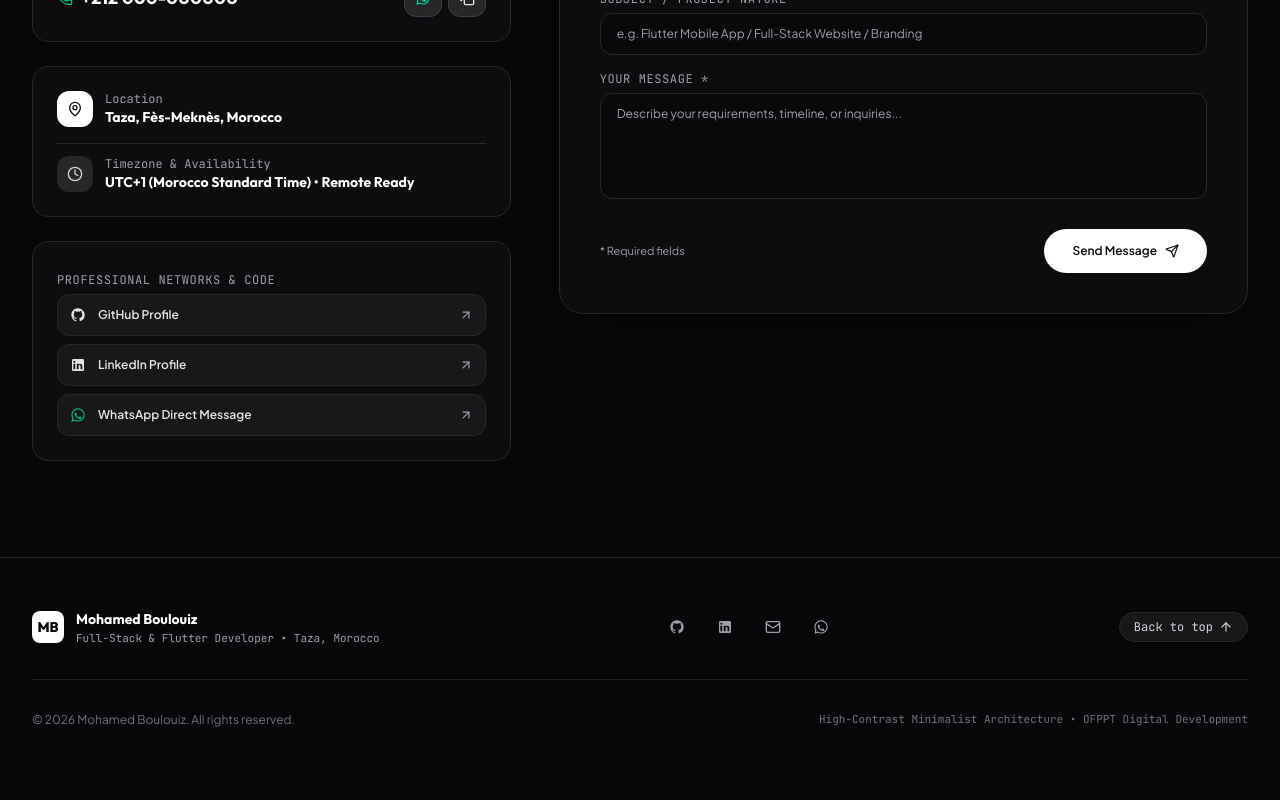
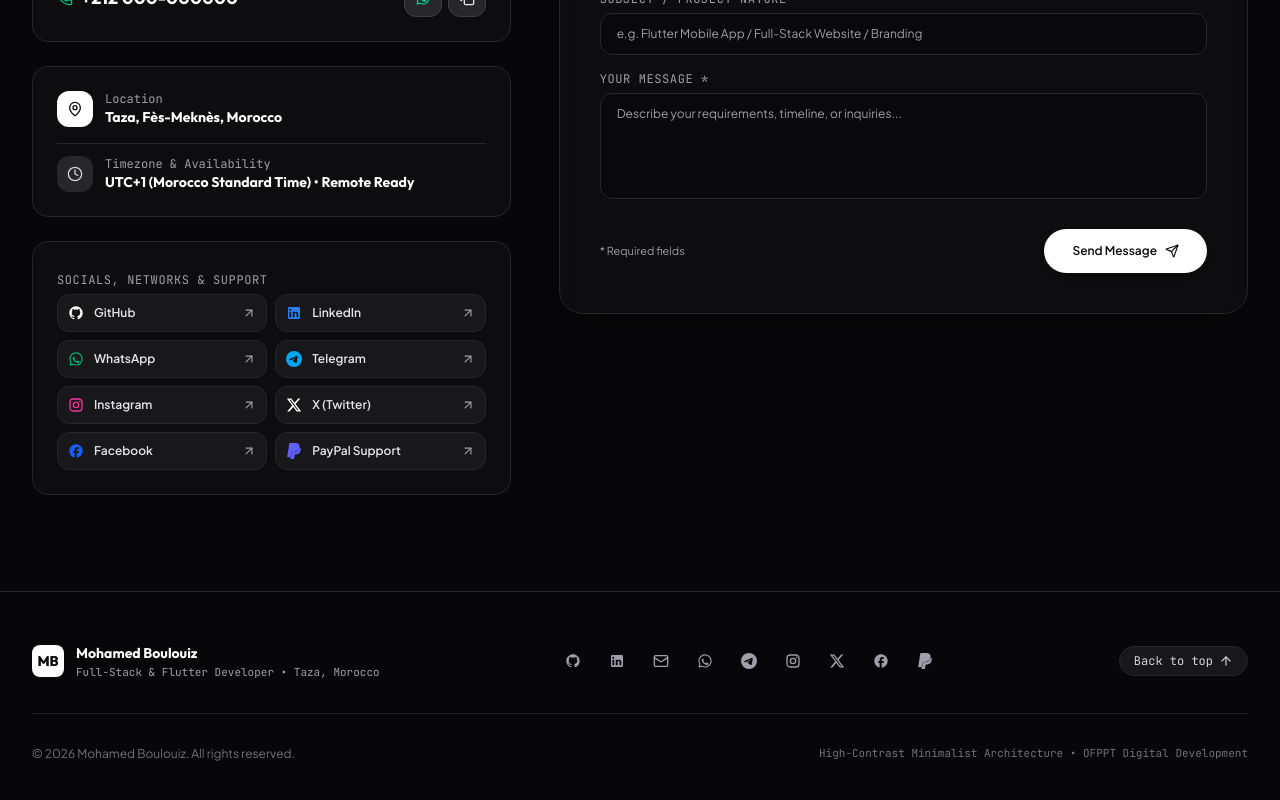
Before and after one commit to boulouizsimohamed-tech/mohamed-boulouiz-portfolio, a React (Vite) app: page / in a window 1280 px wide. Shown: the part 7220-8020 px from the top of the page. Before the commit the page ends 7996 px from the top, so only its background shows below. Built offline with nearby package versions, Linux system fonts and the light colour scheme; no server answers.

Commit message:
feat(socials): add Instagram, X, Telegram, Facebook, and PayPal links to Contact and Footer

```diff
--- a/src/components/Contact.jsx
+++ b/src/components/Contact.jsx
@@ -3,7 +3,10 @@ import {
   Mail, MapPin, Send, Check, Copy, ExternalLink,
   MessageSquare, Clock, ArrowUpRight, Phone
 } from 'lucide-react';
-import { GithubIcon, LinkedinIcon, WhatsAppIcon } from './Icons';
+import {
+  GithubIcon, LinkedinIcon, WhatsAppIcon, InstagramIcon,
+  XIcon, TelegramIcon, FacebookIcon, PaypalIcon
+} from './Icons';
 import { profileData } from '../data/profile';
 import ScrollReveal from './ScrollReveal';
 
@@ -215,48 +218,34 @@ export default function Contact() {
             {/* Social Channels Cluster */}
             <div className="p-6 rounded-2xl border border-zinc-200 dark:border-zinc-800 bg-zinc-50 dark:bg-zinc-900/40 space-y-3">
               <span className="text-xs font-mono-accent uppercase tracking-wider text-zinc-500 dark:text-zinc-400">
-                Professional Networks & Code
+                Socials, Networks & Support
               </span>
 
-              <div className="space-y-2 pt-1">
+              <div className="grid grid-cols-1 sm:grid-cols-2 gap-2 pt-1">
+                {[
+                  { label: 'GitHub', href: profileData.socials.github, Icon: GithubIcon, iconColor: 'text-zinc-900 dark:text-white' },
+                  { label: 'LinkedIn', href: profileData.socials.linkedin, Icon: LinkedinIcon, iconColor: 'text-blue-500' },
+                  { label: 'WhatsApp', href: profileData.socials.whatsapp, Icon: WhatsAppIcon, iconColor: 'text-emerald-500' },
+                  { label: 'Telegram', href: profileData.socials.telegram, Icon: TelegramIcon, iconColor: 'text-sky-500' },
+                  { label: 'Instagram', href: profileData.socials.instagram, Icon: InstagramIcon, iconColor: 'text-pink-500' },
+                  { label: 'X (Twitter)', href: profileData.socials.x, Icon: XIcon, iconColor: 'text-zinc-900 dark:text-white' },
+                  { label: 'Facebook', href: profileData.socials.facebook, Icon: FacebookIcon, iconColor: 'text-blue-600' },
+                  { label: 'PayPal Support', href: profileData.socials.paypal, Icon: PaypalIcon, iconColor: 'text-indigo-500' },
+                ].map(({ label, href, Icon, iconColor }) => (
                   <a
-                  href={profileData.socials.github}
+                    key={label}
+                    href={href}
                     target="_blank"
                     rel="noopener noreferrer"
-                  className="flex items-center justify-between p-3 rounded-xl border border-zinc-200 dark:border-zinc-800 bg-white dark:bg-zinc-900 text-zinc-800 dark:text-zinc-200 hover:border-zinc-400 dark:hover:border-zinc-600 transition-colors"
+                    className="flex items-center justify-between p-2.5 rounded-xl border border-zinc-200 dark:border-zinc-800 bg-white dark:bg-zinc-900 text-zinc-800 dark:text-zinc-200 hover:border-zinc-400 dark:hover:border-zinc-600 transition-colors"
                   >
-                  <div className="flex items-center gap-3">
-                    <GithubIcon className="w-4 h-4" />
-                    <span className="text-xs font-semibold">GitHub Profile</span>
+                    <div className="flex items-center gap-2.5 min-w-0">
+                      <Icon className={`w-4 h-4 shrink-0 ${iconColor}`} />
+                      <span className="text-xs font-semibold truncate">{label}</span>
                     </div>
-                  <ArrowUpRight className="w-3.5 h-3.5 text-zinc-400" />
+                    <ArrowUpRight className="w-3.5 h-3.5 text-zinc-400 shrink-0" />
                   </a>
-
-                <a
-                  href={profileData.socials.linkedin}
-                  target="_blank"
-                  rel="noopener noreferrer"
-                  className="flex items-center justify-between p-3 rounded-xl border border-zinc-200 dark:border-zinc-800 bg-white dark:bg-zinc-900 text-zinc-800 dark:text-zinc-200 hover:border-zinc-400 dark:hover:border-zinc-600 transition-colors"
-                >
-                  <div className="flex items-center gap-3">
-                    <LinkedinIcon className="w-4 h-4" />
-                    <span className="text-xs font-semibold">LinkedIn Profile</span>
-                  </div>
-                  <ArrowUpRight className="w-3.5 h-3.5 text-zinc-400" />
-                </a>
-
-                <a
-                  href={profileData.socials.whatsapp}
-                  target="_blank"
-                  rel="noopener noreferrer"
-                  className="flex items-center justify-between p-3 rounded-xl border border-zinc-200 dark:border-zinc-800 bg-white dark:bg-zinc-900 text-zinc-800 dark:text-zinc-200 hover:border-zinc-400 dark:hover:border-zinc-600 transition-colors"
-                >
-                  <div className="flex items-center gap-3">
-                    <WhatsAppIcon className="w-4 h-4 text-emerald-500" />
-                    <span className="text-xs font-semibold">WhatsApp Direct Message</span>
-                  </div>
-                  <ArrowUpRight className="w-3.5 h-3.5 text-zinc-400" />
-                </a>
+                ))}
               </div>
             </div>
             </ScrollReveal>
--- a/src/components/Footer.jsx
+++ b/src/components/Footer.jsx
@@ -1,6 +1,9 @@
 import React from 'react';
 import { ArrowUp, Heart, Mail, MessageSquare } from 'lucide-react';
-import { GithubIcon, LinkedinIcon, WhatsAppIcon } from './Icons';
+import {
+  GithubIcon, LinkedinIcon, WhatsAppIcon, InstagramIcon,
+  XIcon, TelegramIcon, FacebookIcon, PaypalIcon
+} from './Icons';
 import { profileData } from '../data/profile';
 
 export default function Footer() {
@@ -30,41 +33,29 @@ export default function Footer() {
           </div>
 
           {/* Social Icons */}
-          <div className="flex items-center gap-4 text-zinc-600 dark:text-zinc-400">
-            <a
-              href={profileData.socials.github}
-              target="_blank"
-              rel="noopener noreferrer"
-              aria-label="GitHub Profile"
-              className="p-2 rounded-full hover:bg-zinc-200 dark:hover:bg-zinc-800 hover:text-zinc-950 dark:hover:text-white transition-colors"
-            >
-              <GithubIcon className="w-4 h-4" />
-            </a>
-            <a
-              href={profileData.socials.linkedin}
-              target="_blank"
-              rel="noopener noreferrer"
-              aria-label="LinkedIn Profile"
-              className="p-2 rounded-full hover:bg-zinc-200 dark:hover:bg-zinc-800 hover:text-zinc-950 dark:hover:text-white transition-colors"
-            >
-              <LinkedinIcon className="w-4 h-4" />
-            </a>
-            <a
-              href={`mailto:${profileData.socials.email}`}
-              aria-label="Send Email"
-              className="p-2 rounded-full hover:bg-zinc-200 dark:hover:bg-zinc-800 hover:text-zinc-950 dark:hover:text-white transition-colors"
-            >
-              <Mail className="w-4 h-4" />
-            </a>
-            <a
-              href={profileData.socials.whatsapp}
-              target="_blank"
-              rel="noopener noreferrer"
-              aria-label="WhatsApp Message"
-              className="p-2 rounded-full hover:bg-zinc-200 dark:hover:bg-zinc-800 hover:text-zinc-950 dark:hover:text-white transition-colors"
-            >
-              <WhatsAppIcon className="w-4 h-4" />
-            </a>
+          <div className="flex flex-wrap items-center justify-center gap-2 sm:gap-3 text-zinc-600 dark:text-zinc-400">
+            {[
+              { href: profileData.socials.github, label: 'GitHub Profile', Icon: GithubIcon, external: true },
+              { href: profileData.socials.linkedin, label: 'LinkedIn Profile', Icon: LinkedinIcon, external: true },
+              { href: `mailto:${profileData.socials.email}`, label: 'Send Email', Icon: Mail, external: false },
+              { href: profileData.socials.whatsapp, label: 'WhatsApp Message', Icon: WhatsAppIcon, external: true },
+              { href: profileData.socials.telegram, label: 'Telegram', Icon: TelegramIcon, external: true },
+              { href: profileData.socials.instagram, label: 'Instagram', Icon: InstagramIcon, external: true },
+              { href: profileData.socials.x, label: 'X (Twitter)', Icon: XIcon, external: true },
+              { href: profileData.socials.facebook, label: 'Facebook', Icon: FacebookIcon, external: true },
+              { href: profileData.socials.paypal, label: 'PayPal Support', Icon: PaypalIcon, external: true },
+            ].map(({ href, label, Icon, external }) => (
+              <a
+                key={label}
+                href={href}
+                {...(external ? { target: '_blank', rel: 'noopener noreferrer' } : {})}
+                aria-label={label}
+                title={label}
+                className="p-2 rounded-full hover:bg-zinc-200 dark:hover:bg-zinc-800 hover:text-zinc-950 dark:hover:text-white transition-colors"
+              >
+                <Icon className="w-4 h-4" />
+              </a>
+            ))}
           </div>
 
           {/* Back to Top Button */}
--- a/src/components/Icons.jsx
+++ b/src/components/Icons.jsx
@@ -23,3 +23,43 @@ export function WhatsAppIcon({ className = "w-4 h-4" }) {
     </svg>
   );
 }
+
+export function InstagramIcon({ className = "w-4 h-4" }) {
+  return (
+    <svg className={className} viewBox="0 0 24 24" fill="currentColor">
+      <path d="M7.8 2h8.4C19.4 2 22 4.6 22 7.8v8.4a5.8 5.8 0 0 1-5.8 5.8H7.8C4.6 22 2 19.4 2 16.2V7.8A5.8 5.8 0 0 1 7.8 2m-.2 2A3.6 3.6 0 0 0 4 7.6v8.8C4 18.39 5.61 20 7.6 20h8.8a3.6 3.6 0 0 0 3.6-3.6V7.6C20 5.61 18.39 4 16.4 4H7.6m9.65 1.5a1.25 1.25 0 0 1 1.25 1.25A1.25 1.25 0 0 1 17.25 8 1.25 1.25 0 0 1 16 6.75a1.25 1.25 0 0 1 1.25-1.25M12 7a5 5 0 0 1 5 5 5 5 0 0 1-5 5 5 5 0 0 1-5-5 5 5 0 0 1 5-5m0 2a3 3 0 0 0-3 3 3 3 0 0 0 3 3 3 3 0 0 0 3-3 3 3 0 0 0-3-3z" />
+    </svg>
+  );
+}
+
+export function XIcon({ className = "w-4 h-4" }) {
+  return (
+    <svg className={className} viewBox="0 0 24 24" fill="currentColor">
+      <path d="M18.244 2.25h3.308l-7.227 8.26 8.502 11.24H16.17l-5.214-6.817L4.99 21.75H1.68l7.73-8.835L1.254 2.25H8.08l4.713 6.231zm-1.161 17.52h1.833L7.084 4.126H5.117z" />
+    </svg>
+  );
+}
+
+export function TelegramIcon({ className = "w-4 h-4" }) {
+  return (
+    <svg className={className} viewBox="0 0 24 24" fill="currentColor">
+      <path d="M11.944 0A12 12 0 0 0 0 12a12 12 0 0 0 12 12 12 12 0 0 0 12-12A12 12 0 0 0 12 0a12 12 0 0 0-.056 0zm4.962 7.224c.1-.002.321.023.465.14a.506.506 0 0 1 .171.325c.016.093.036.306.02.472-.18 1.898-.962 6.502-1.36 8.627-.168.9-.499 1.201-.82 1.23-.696.065-1.225-.46-1.9-.902-1.056-.693-1.653-1.124-2.678-1.8-1.185-.78-.417-1.21.258-1.91.177-.184 3.247-2.977 3.307-3.23.007-.032.014-.15-.056-.212s-.174-.041-.249-.024c-.106.024-1.793 1.14-5.061 3.345-.48.33-.913.49-1.302.48-.428-.008-1.252-.241-1.865-.44-.752-.245-1.349-.374-1.297-.789.027-.216.325-.437.893-.663 3.498-1.524 5.83-2.529 6.998-3.014 3.332-1.386 4.025-1.627 4.476-1.635z" />
+    </svg>
+  );
+}
+
+export function FacebookIcon({ className = "w-4 h-4" }) {
+  return (
+    <svg className={className} viewBox="0 0 24 24" fill="currentColor">
+      <path d="M22 12c0-5.52-4.48-10-10-10S2 6.48 2 12c0 4.84 3.44 8.87 8 9.8V15H8v-3h2V9.5C10 7.57 11.57 6 13.5 6H16v3h-2c-.55 0-1 .45-1 1v2h3v3h-3v6.95c5.05-.5 9-4.76 9-9.95z" />
+    </svg>
+  );
+}
+
+export function PaypalIcon({ className = "w-4 h-4" }) {
+  return (
+    <svg className={className} viewBox="0 0 24 24" fill="currentColor">
+      <path d="M7.076 21.337H2.47a.641.641 0 0 1-.633-.74L4.944.901C5.026.382 5.474 0 5.998 0h7.46c2.57 0 4.578.543 5.69 1.81 1.01 1.15 1.304 2.42 1.012 4.287-.023.143-.047.288-.077.437-.983 5.05-4.349 6.797-8.647 6.797h-2.19c-.524 0-.968.382-1.05.9l-1.12 7.106zm14.146-14.42a3.35 3.35 0 0 0-.607-.541c-.013.076-.026.175-.041.254-.93 4.778-4.005 7.201-9.138 7.201h-2.19a.563.563 0 0 0-.556.479l-1.187 7.527h-.506l-.24 1.516a.56.56 0 0 0 .554.647h3.882c.46 0 .85-.334.922-.788.06-.26.76-4.852.816-5.09a.932.932 0 0 1 .923-.788h.58c3.76 0 6.705-1.528 7.565-5.946.36-1.847.174-3.388-.777-4.471z" />
+    </svg>
+  );
+}
--- a/src/data/profile.js
+++ b/src/data/profile.js
@@ -29,6 +29,11 @@ My engineering philosophy centers on clean architectural separation, normalized
     phone: import.meta.env.VITE_PHONE_DISPLAY || "+212 677-928621",
     phoneRaw: import.meta.env.VITE_PHONE || "+212677928621",
     whatsapp: import.meta.env.VITE_WHATSAPP_URL || "https://wa.me/212677928621",
+    instagram: "https://www.instagram.com/simohamed_boulouiz?dlrf=MTIxcWc5c3hhcWQzbA==",
+    x: "https://x.com/B71159Simohamed",
+    telegram: "https://t.me/Mohamed_boulouiz",
+    facebook: "https://www.facebook.com/share/1F7bDPvZjx/",
+    paypal: "https://www.paypal.me/Simoxblz",
     portfolio: import.meta.env.VITE_GITHUB_URL || "https://github.com/boulouizsimohamed-tech"
   },
   status: "Available for freelance projects, internships & engineering roles"
```
Lines whose indentation alone changed are shown as unchanged.
